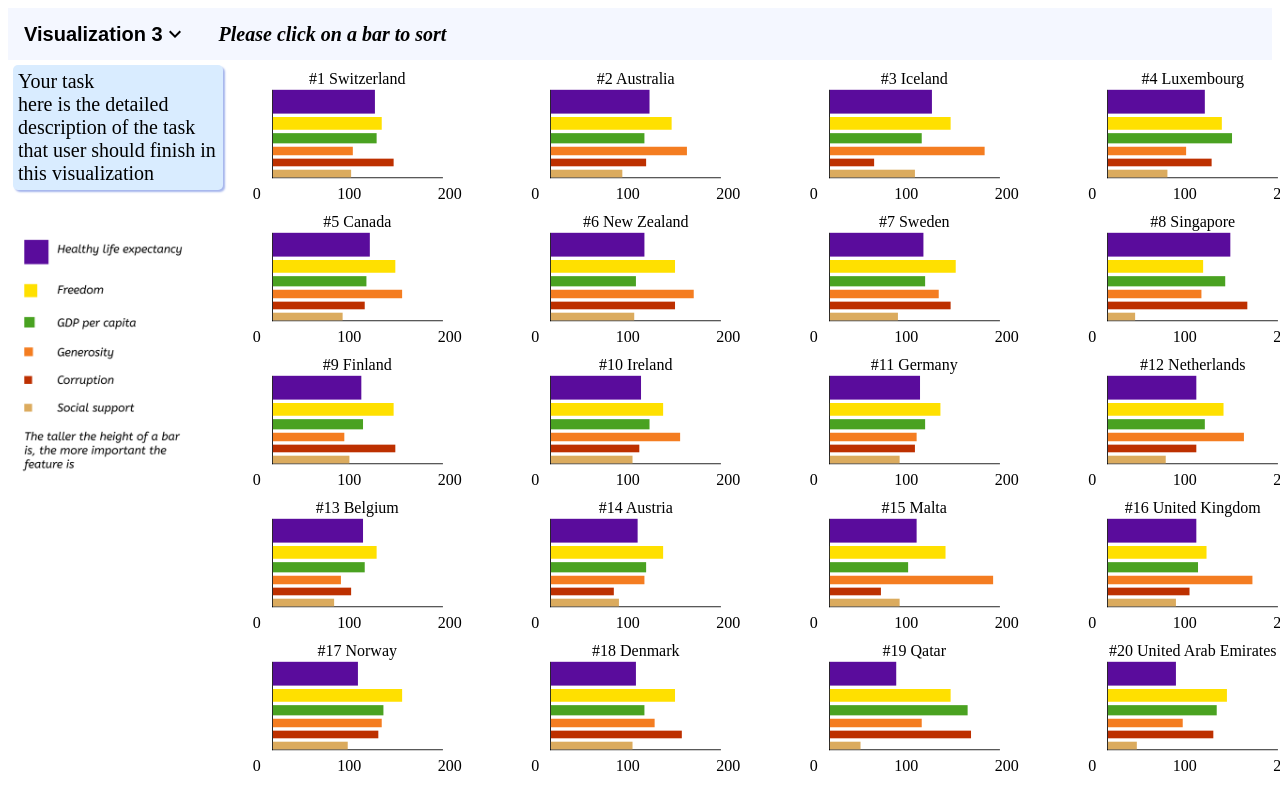
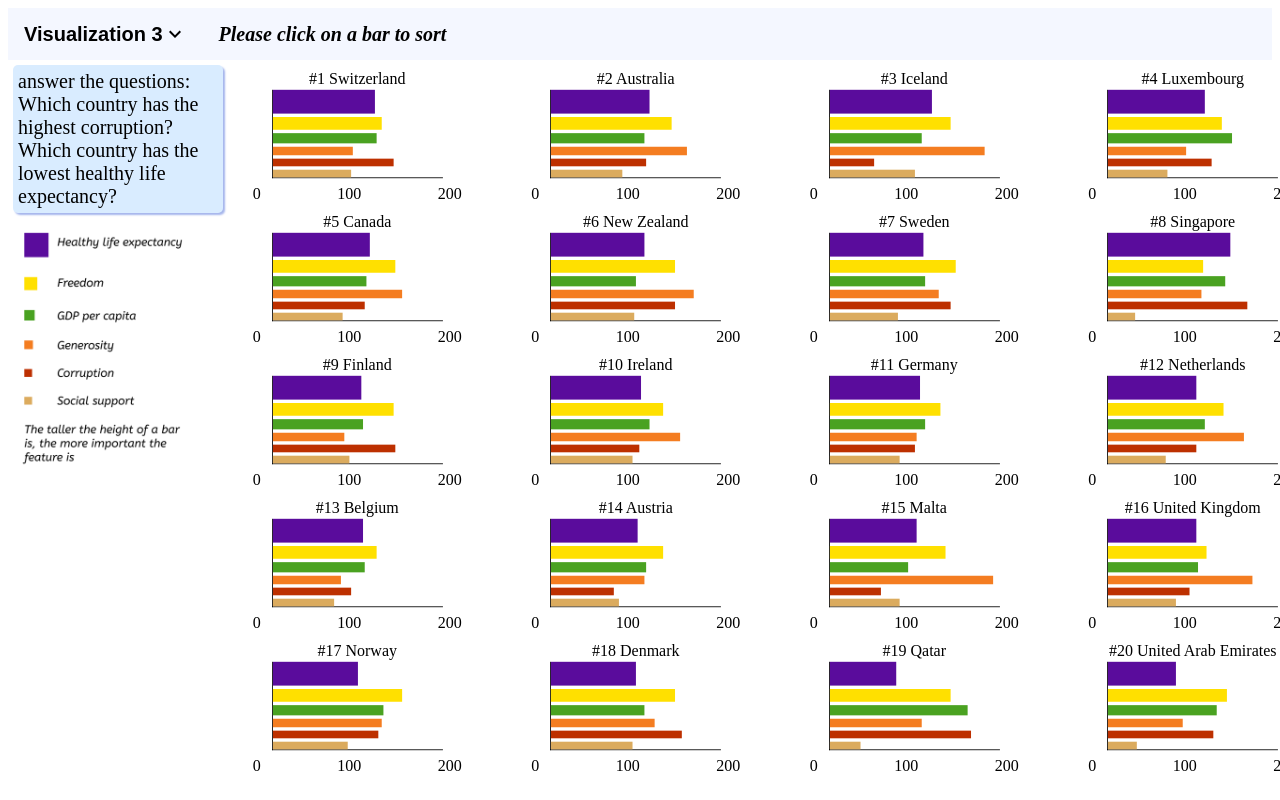
Before and after one commit to tluo3032/visualization_xai, a Next.js app: page /visualization3 in a window 1280 px wide. Shown: the top 800 px of the page. Built offline with nearby package versions, Linux system fonts and the light colour scheme.

Commit message:
Modify task

```diff
--- a/src/components/Visualization.js
+++ b/src/components/Visualization.js
@@ -26,14 +26,27 @@ export default function Visualization({sorting, hover}) {
             <div className={styles.container}>
                 <XAInavbar/>
                 <div className={styles.leftSide}>
-                    <p className={styles.task}>Your task<br/>here is the detailed description of the task that user should finish in this visualization</p>
                     {hover
-                        ? <p className={styles.instruction}></p>
+                        ? <p className={styles.task}>
+                            Answer the questions:<br/>
+                            Which country has the highest social support?
+                            <br/>Which country has the lowest freedom?
+                        </p>
                         : (sorting && !router.query.order)
-                            ? <p className={styles.instruction}></p>
+                            ? <p className={styles.task}>
+                                answer the questions:<br/>
+                                Which country has the highest corruption?
+                                Which country has the lowest healthy life expectancy?
+                            </p>
                             : (sorting && router.query.order)
-                                ? <p className={styles.instruction}>This is the result sorted by {router.query.order} (From high to low)</p>
-                                : null}
+                                ?<div><p className={styles.task}>
+                                    Answer the questions:<br/>
+                                    Which country has the highest corruption?
+                                    Which country has the lowest healthy life expectancy?
+                                </p>
+                                    <p className={styles.instruction}>This is the result sorted by {router.query.order} (From high to low)</p></div>
+                                : <p className={styles.task}>Answer the questions:<br/>
+                                    Which country has the highest GDP per capita? Which country has the lowest generosity?</p>}
                     <Image src={chart}
                            className={styles.label}
                            alt={"label"}/>
```
